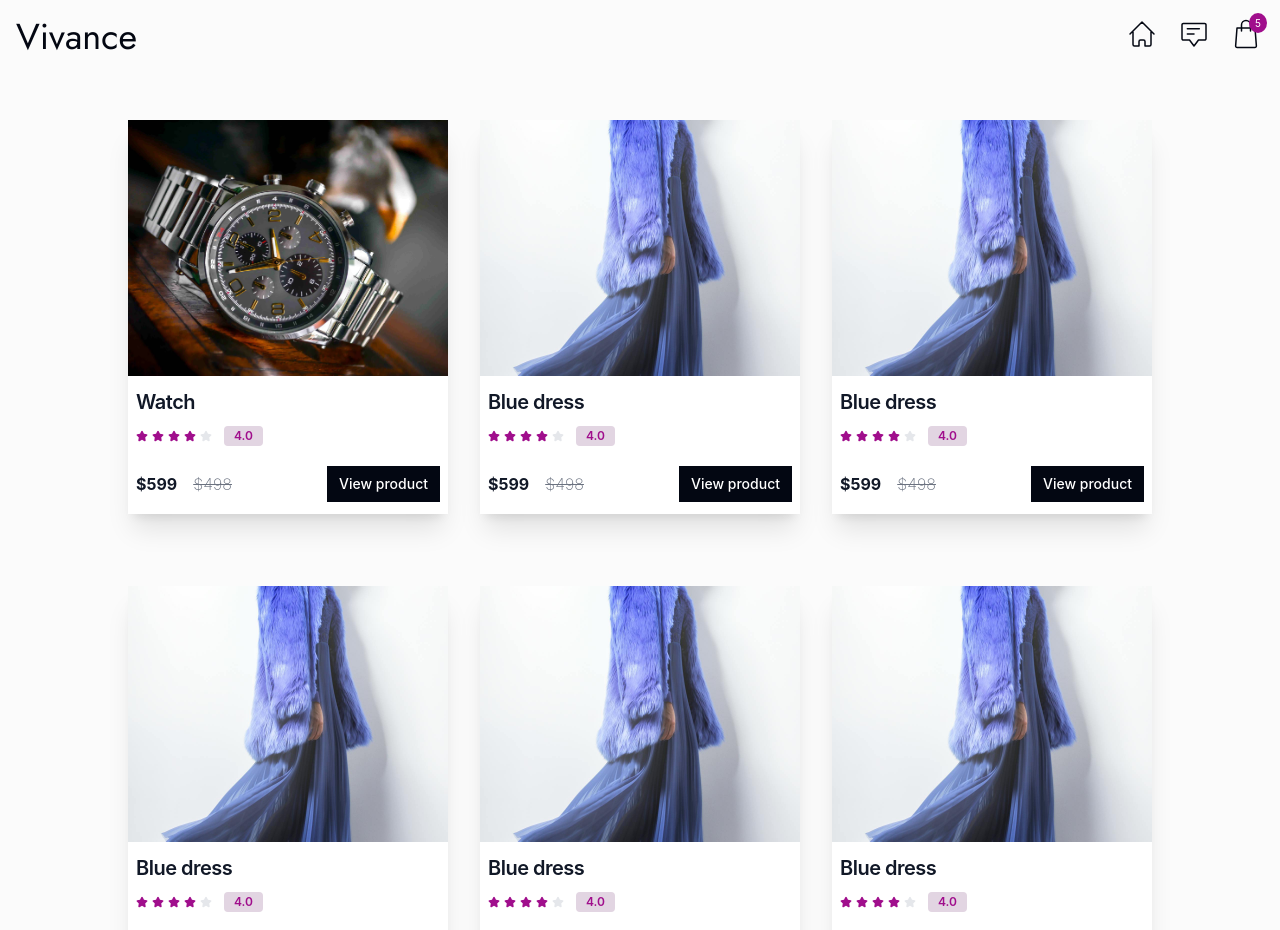
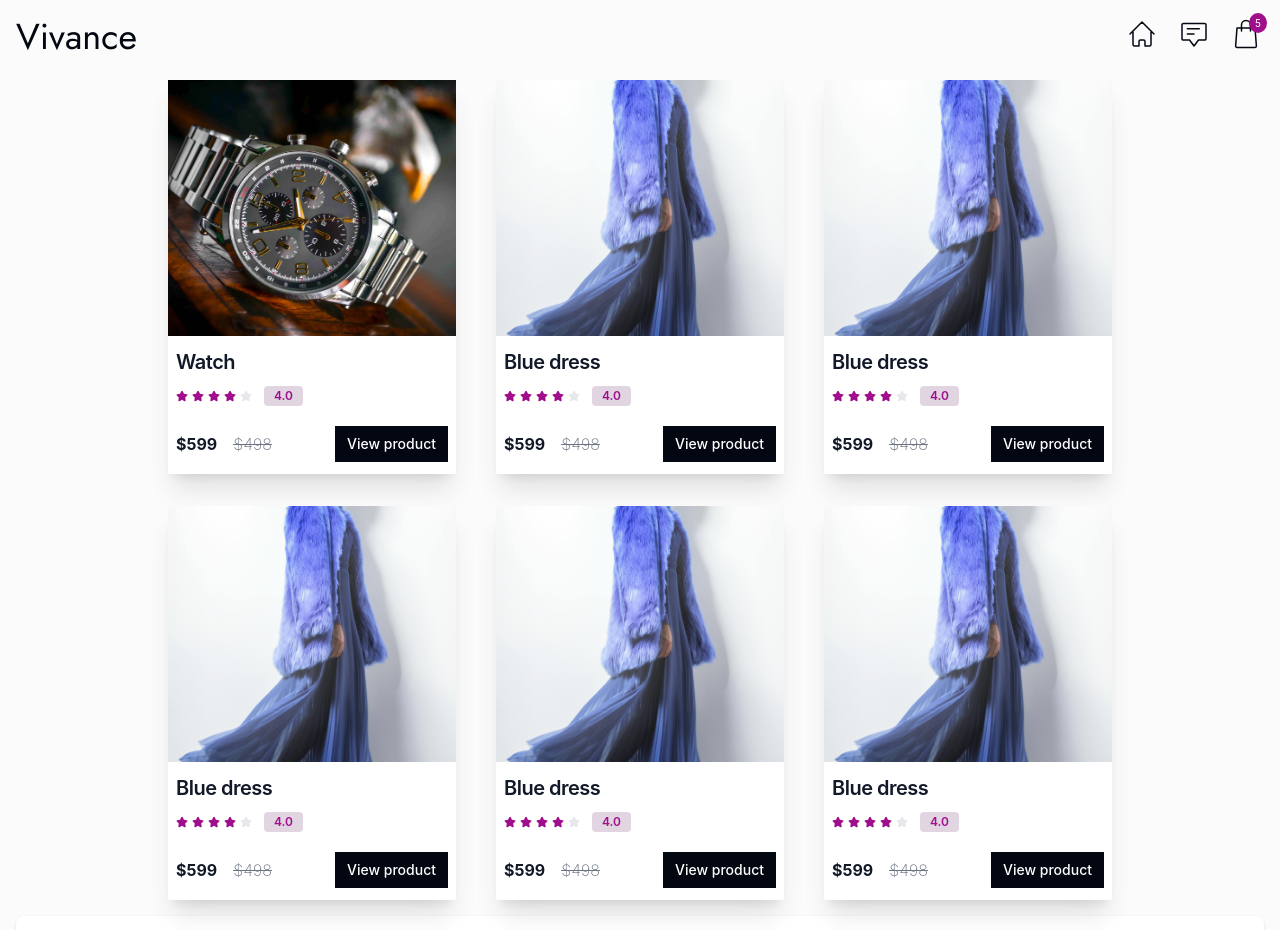
Before and after one commit to CharlotteValset/react-ecom-store, a React (Vite) app: page / in a window 1280 px wide. Shown: the top 930 px of the page. Built offline with nearby package versions, Linux system fonts and the light colour scheme.

Commit message:
adds new widths on cards

```diff
--- a/src/components/Card/index.jsx
+++ b/src/components/Card/index.jsx
@@ -4,8 +4,8 @@ import Watch from "../../assets/images/watch.jpg"
 export const ProductCard = () => {
   return (
     <>
-      <div className="mt-20 flex flex-wrap gap-8 max-w-5xl mx-auto">
-        <div className="mt-10 mx-auto w-80 shadow-xl bg-white">
+      <div className="mt-20 flex flex-wrap gap-8 max-w-5xl mx-auto px-9">
+        <div className="mt-62 mx-auto w-5/6 md:w-80 lg:w-72 shadow-xl bg-white">
           <div className="flex flex-col">
             <div className="">
               <img className="w-full h-64 object-cover" src={Watch} alt="product image" />
@@ -79,7 +79,7 @@ export const ProductCard = () => {
             </div>
           </div>
         </div>
-        <div className="mt-10 mx-auto w-80 shadow-xl bg-white">
+        <div className="mt-62 mx-auto w-5/6 md:w-80 lg:w-72 shadow-xl bg-white">
           <div className="flex flex-col">
             <div className="">
               <img className="w-full h-64 object-cover" src={Dress} alt="product image" />
@@ -153,7 +153,7 @@ export const ProductCard = () => {
             </div>
           </div>
         </div>
-        <div className="mt-10 mx-auto w-80 shadow-xl bg-white">
+        <div className="mt-62 mx-auto w-5/6 md:w-80 lg:w-72 shadow-xl bg-white">
           <div className="flex flex-col">
             <div className="">
               <img className="w-full h-64 object-cover" src={Dress} alt="product image" />
@@ -227,7 +227,7 @@ export const ProductCard = () => {
             </div>
           </div>
         </div>
-        <div className="mt-10 mx-auto w-80 shadow-xl bg-white">
+        <div className="mt-62 mx-auto w-5/6 md:w-80 lg:w-72 shadow-xl bg-white">
           <div className="flex flex-col">
             <div className="">
               <img className="w-full h-64 object-cover" src={Dress} alt="product image" />
@@ -301,7 +301,7 @@ export const ProductCard = () => {
             </div>
           </div>
         </div>
-        <div className="mt-10 mx-auto w-80 shadow-xl bg-white">
+        <div className="mt-62 mx-auto w-5/6 md:w-80 lg:w-72 shadow-xl bg-white">
           <div className="flex flex-col">
             <div className="">
               <img className="w-full h-64 object-cover" src={Dress} alt="product image" />
@@ -375,7 +375,7 @@ export const ProductCard = () => {
             </div>
           </div>
         </div>
-        <div className="mt-10 mx-auto w-80 shadow-xl bg-white">
+        <div className="mt-62 mx-auto w-5/6 md:w-80 lg:w-72 shadow-xl bg-white">
           <div className="flex flex-col">
             <div className="">
               <img className="w-full h-64 object-cover" src={Dress} alt="product image" />
```
